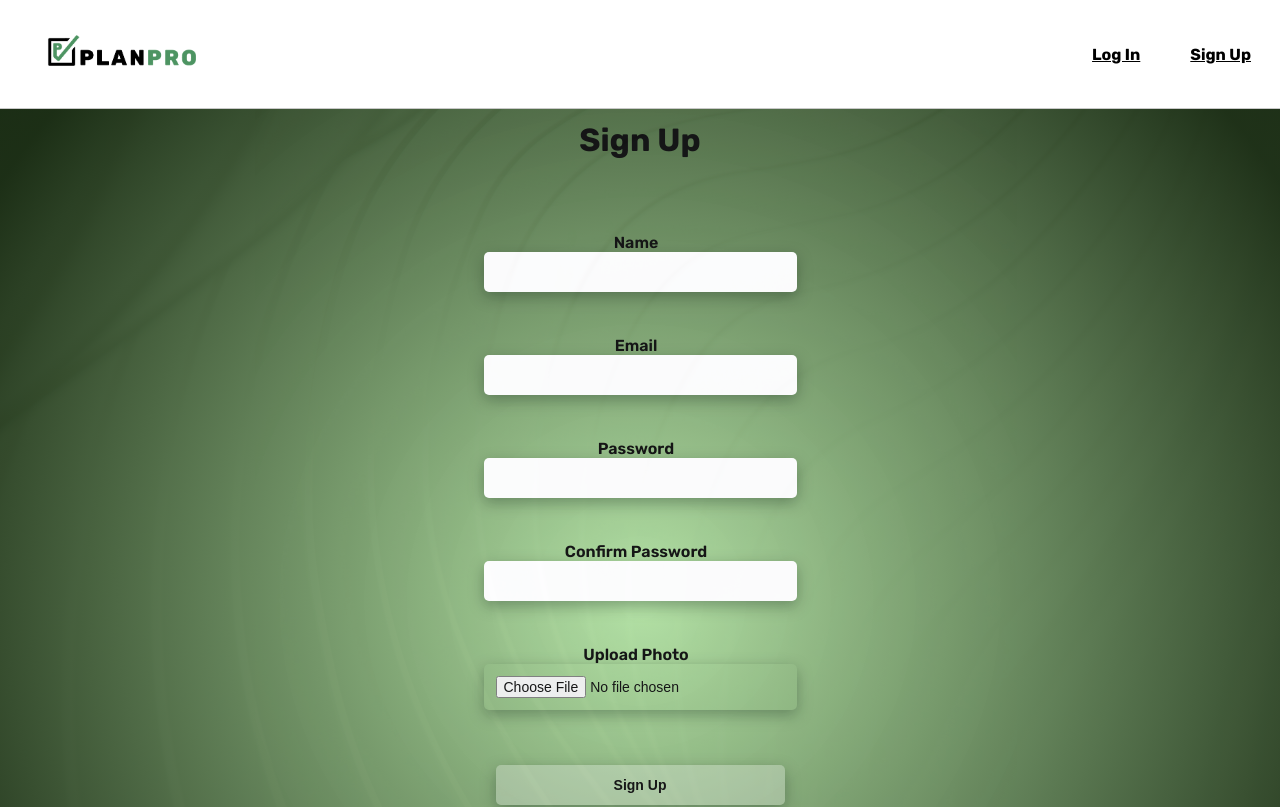
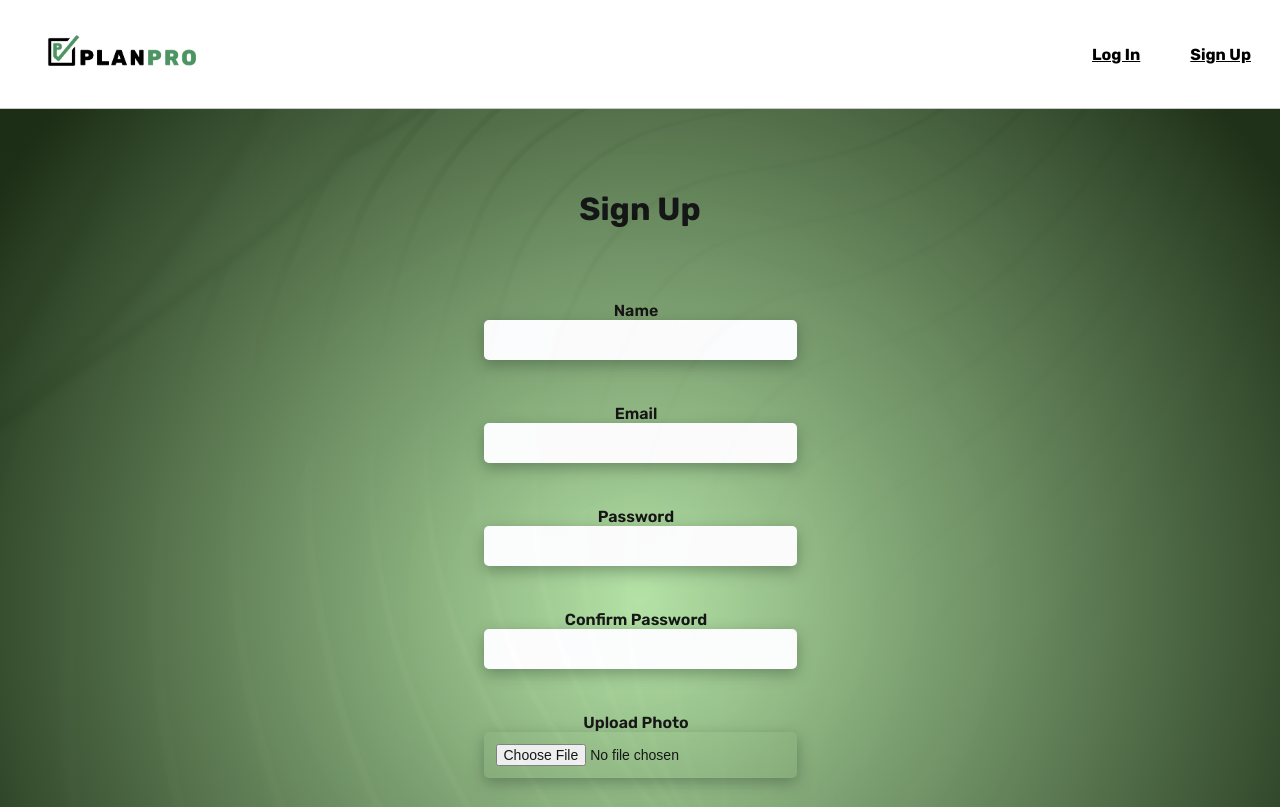
Before and after one commit to aafrieso/PlanPro-front-end, a React (Create React App) app: page /signup in a window 1280 px wide. Shown: the top 807 px of the page. Built offline with nearby package versions, Linux system fonts and the light colour scheme; no server answers.

Commit message:
update margin for sign up page

```diff
--- a/src/pages/Signup/Signup.module.css
+++ b/src/pages/Signup/Signup.module.css
@@ -45,3 +45,7 @@ button {
   margin: 20px 0px 24px 0px;
 
 }
+
+h1 {
+  margin-top: 90px;
+}
```
